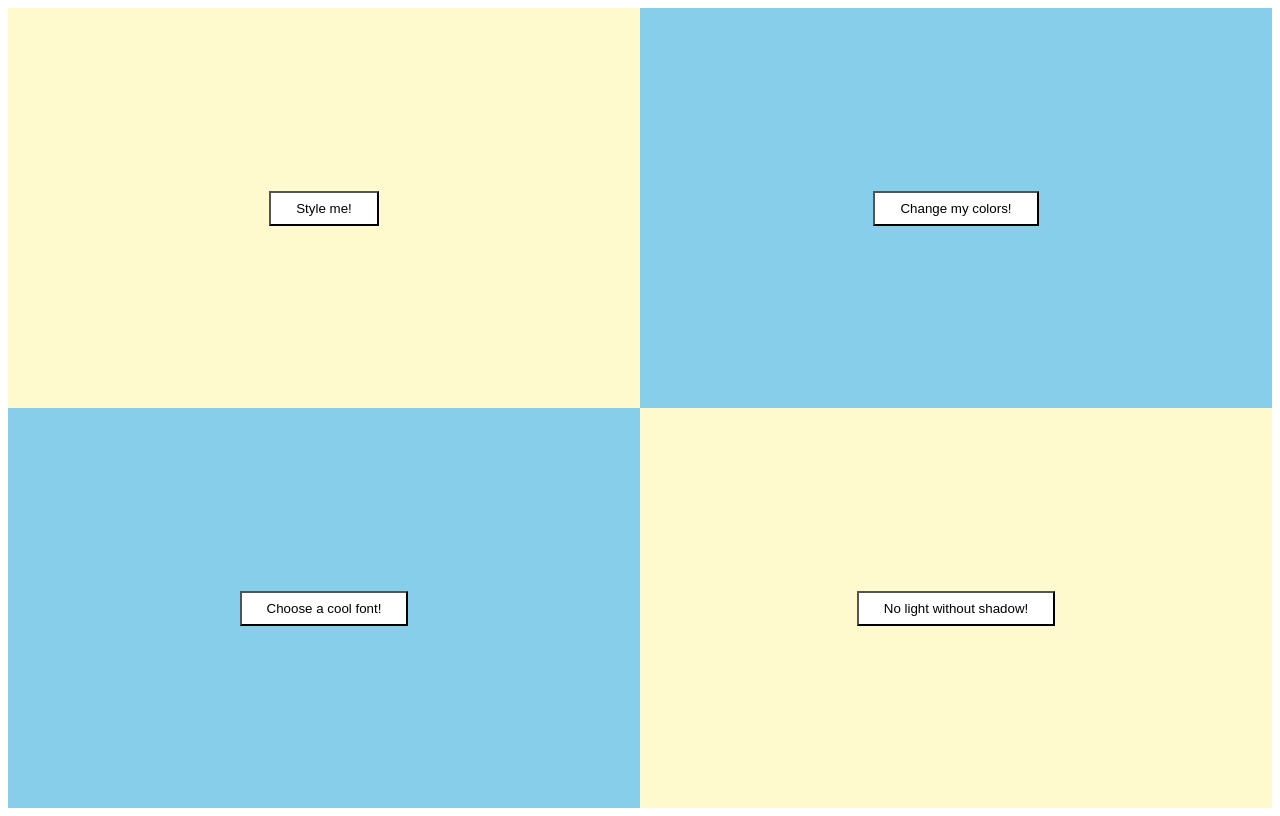
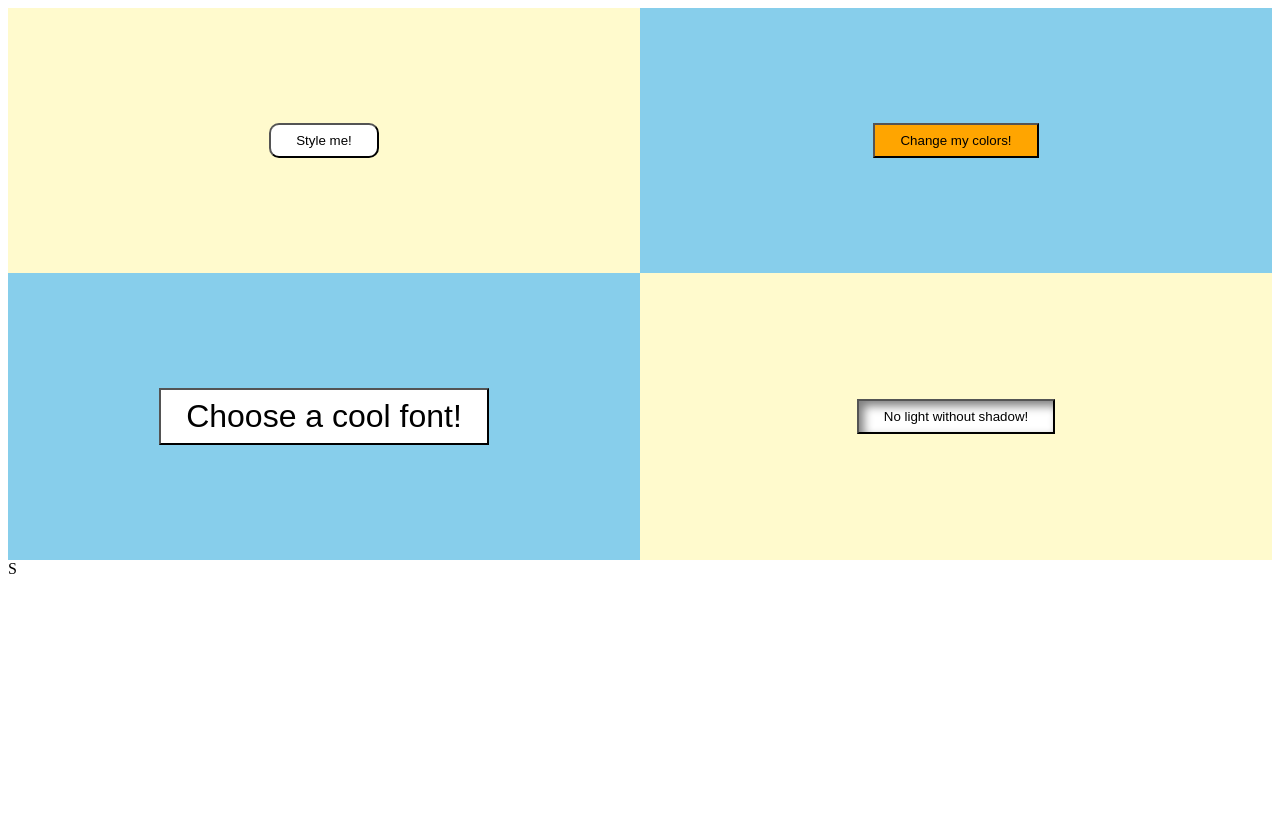
Before and after one commit to EmanuelArca/web-challenges, a website: page css-basics/css-basics_button-styles/index.html in a window 1280 px wide. Drawn offline with Linux system fonts and the light colour scheme.

Commit message:
boxen gestyled

```diff
--- a/css-basics/css-basics_button-styles/css/styles.css
+++ b/css-basics/css-basics_button-styles/css/styles.css
@@ -19,7 +19,6 @@ section {
 .skyblue {
   background-color: skyblue;
 }
-
 button {
   background-color: white;
   padding: 8px 25px;
@@ -31,18 +30,25 @@ button {
 Make sure not to put your code into the comments, because then nothing will happen. */
 
 .button1 {
+  border-radius: 10px;
   /* Style me! Change my border, set a border radius or try out other styles. :) */
 }
 
 .button2 {
+  background-color: orange;
   /* Style me! Change my color or background-color, or both! You can experiment with different color formats here, like HEX, RGB, etc. */
 }
 
 .button3 {
+  font-size: xx-large;
+  font: bold;
   /* Style me! You can test out changing the font, font size, ...*/
 }
 
 .button4 {
+  box-shadow: 3px 3px 5px rgba(0, 0, 0, 0.3), -3px -3px 5px rgba(0, 0, 0, 0.2);
+  box-shadow: inset 5px 5px 10px rgba(0, 0, 0, 0.5);
+
   /* Style me! Can you add a shadow to this button? Try playing around with shadow properties - you can even change the shadow color, size, and more. */
 }
 
--- a/css-basics/css-basics_button-styles/index.html
+++ b/css-basics/css-basics_button-styles/index.html
@@ -22,3 +22,4 @@
     <section><button class="button4">No light without shadow!</button></section>
   </body>
 </html>
+S
```
